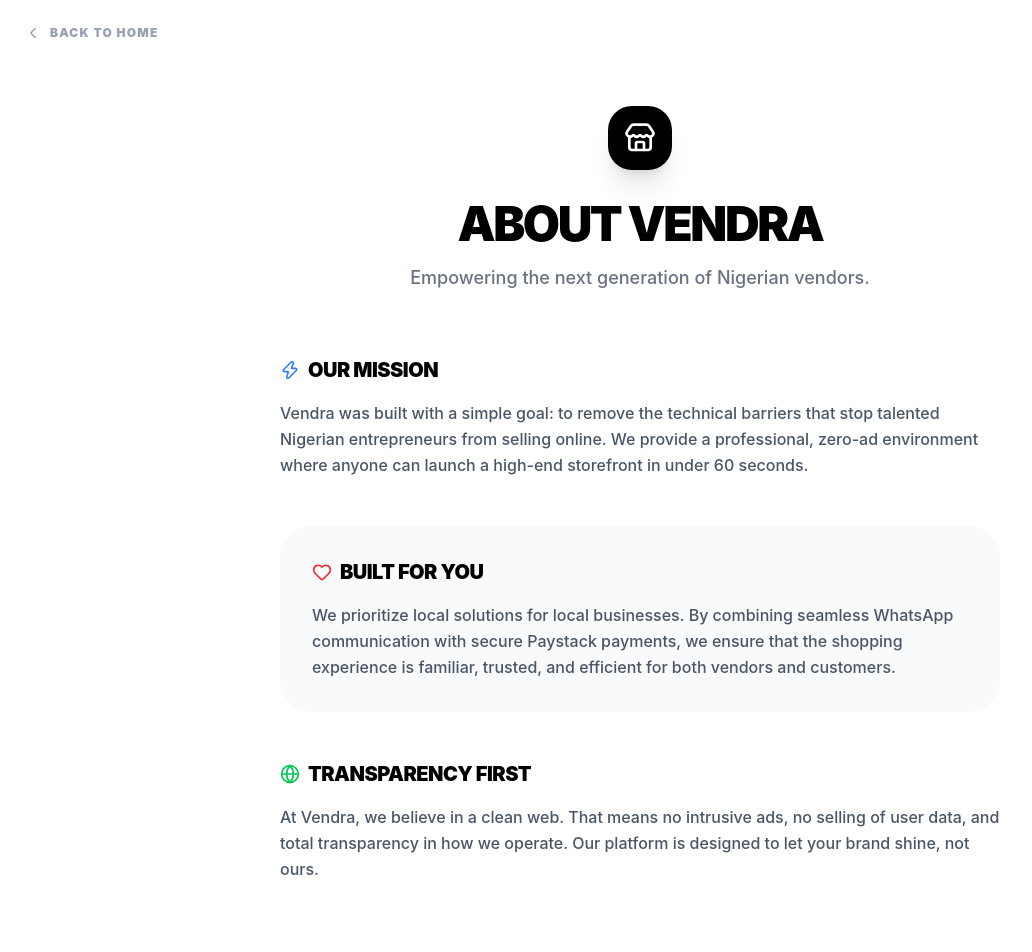
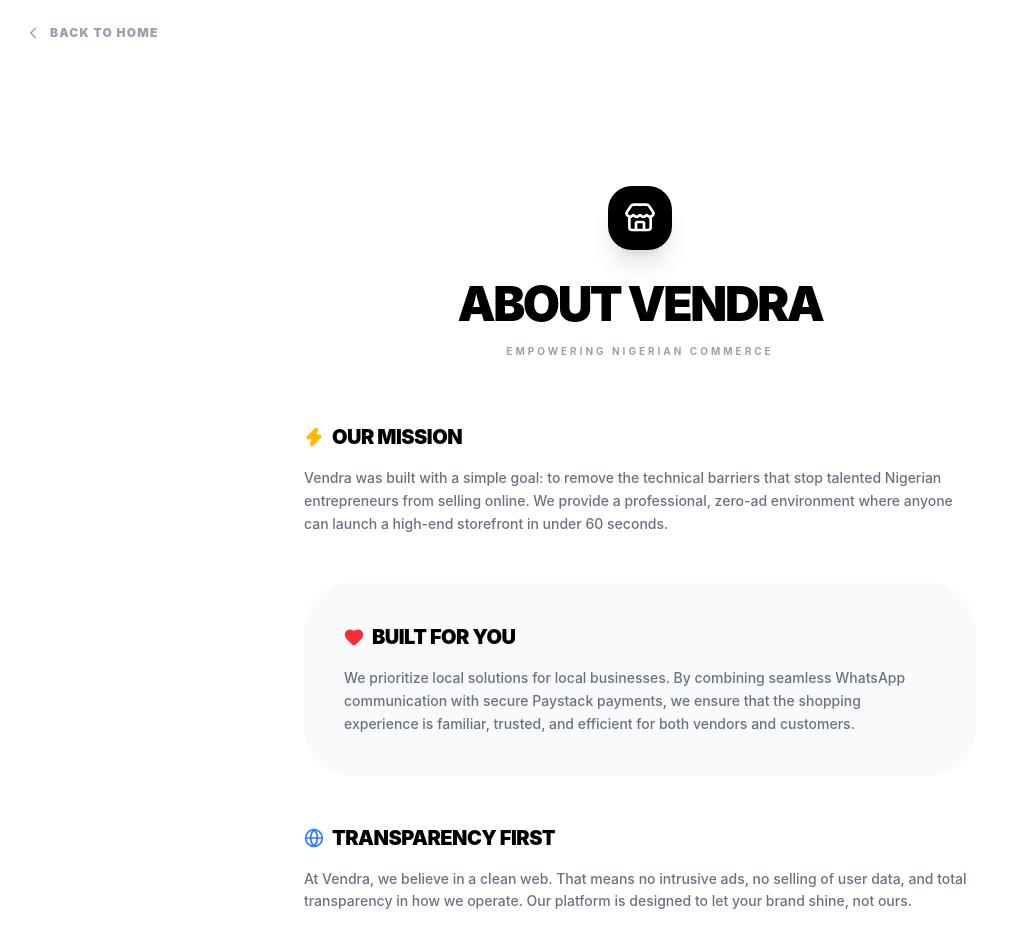
Before and after one commit to bolujolayemi-a11y/vendra_e-commerce, a Next.js app: page /about in a window 1280 px wide. Shown: the top 952 px of the page, without its empty margins (0-1032 px from the left). Built offline with nearby package versions, Linux system fonts and the light colour scheme.

Commit message:
feat: update

```diff
--- a/src/app/(legal)/about/page.tsx
+++ b/src/app/(legal)/about/page.tsx
@@ -1,47 +1,56 @@
+"use client"; // Added this to ensure hooks in layout don't clash
 import { Store, Zap, Heart, Globe } from 'lucide-react';
 
 export default function AboutPage() {
   return (
-    <>
+    <div className="max-w-3xl mx-auto py-20 px-6">
       <header className="mb-16 text-center">
         <div className="bg-black text-white p-4 rounded-3xl inline-block mb-6 shadow-xl shadow-black/10">
           <Store size={32} />
         </div>
-        <h1 className="text-5xl font-black uppercase tracking-tighter mb-4 text-black">About Vendra</h1>
-        <p className="text-gray-500 font-medium text-lg">Empowering the next generation of Nigerian vendors.</p>
+        <h1 className="text-5xl font-black uppercase tracking-tighter mb-4 text-black leading-none">
+            About Vendra
+        </h1>
+        <p className="text-gray-400 font-bold uppercase text-[10px] tracking-[0.3em]">
+            Empowering Nigerian Commerce
+        </p>
       </header>
 
       <div className="space-y-12">
         {/* Mission Section */}
-        <section>
+        <section className="animate-in fade-in slide-in-from-bottom-4 duration-500">
           <h2 className="text-xl font-black uppercase tracking-tight mb-4 flex items-center gap-2 text-black">
-            <Zap className="text-blue-500" size={20} /> Our Mission
+            <Zap className="text-amber-400" size={20} fill="currentColor" /> Our Mission
           </h2>
-          <p className="text-gray-600 leading-relaxed font-medium">
+          <p className="text-gray-500 leading-relaxed font-medium text-sm">
             Vendra was built with a simple goal: to remove the technical barriers that stop talented Nigerian entrepreneurs from selling online. We provide a professional, zero-ad environment where anyone can launch a high-end storefront in under 60 seconds.
           </p>
         </section>
 
         {/* Values Section */}
-        <section className="bg-gray-50 p-8 rounded-[2rem]">
+        <section className="bg-gray-50 p-10 rounded-[3rem] animate-in fade-in slide-in-from-bottom-6 duration-700">
           <h2 className="text-xl font-black uppercase tracking-tight mb-4 flex items-center gap-2 text-black">
-            <Heart className="text-red-500" size={20} /> Built for You
+            <Heart className="text-red-500" size={20} fill="currentColor" /> Built for You
           </h2>
-          <p className="text-gray-600 leading-relaxed font-medium">
+          <p className="text-gray-500 leading-relaxed font-medium text-sm">
             We prioritize local solutions for local businesses. By combining seamless WhatsApp communication with secure Paystack payments, we ensure that the shopping experience is familiar, trusted, and efficient for both vendors and customers.
           </p>
         </section>
 
         {/* Vision Section */}
-        <section>
+        <section className="animate-in fade-in slide-in-from-bottom-8 duration-1000">
           <h2 className="text-xl font-black uppercase tracking-tight mb-4 flex items-center gap-2 text-black">
-            <Globe className="text-green-500" size={20} /> Transparency First
+            <Globe className="text-blue-500" size={20} /> Transparency First
           </h2>
-          <p className="text-gray-600 leading-relaxed font-medium">
+          <p className="text-gray-500 leading-relaxed font-medium text-sm">
             At Vendra, we believe in a clean web. That means no intrusive ads, no selling of user data, and total transparency in how we operate. Our platform is designed to let your brand shine, not ours.
           </p>
         </section>
       </div>
-    </>
+
+      <footer className="pt-20 text-center opacity-20">
+         <p className="text-[10px] font-black uppercase tracking-[1em]">Vendra 2026</p>
+      </footer>
+    </div>
   );
 }
```
